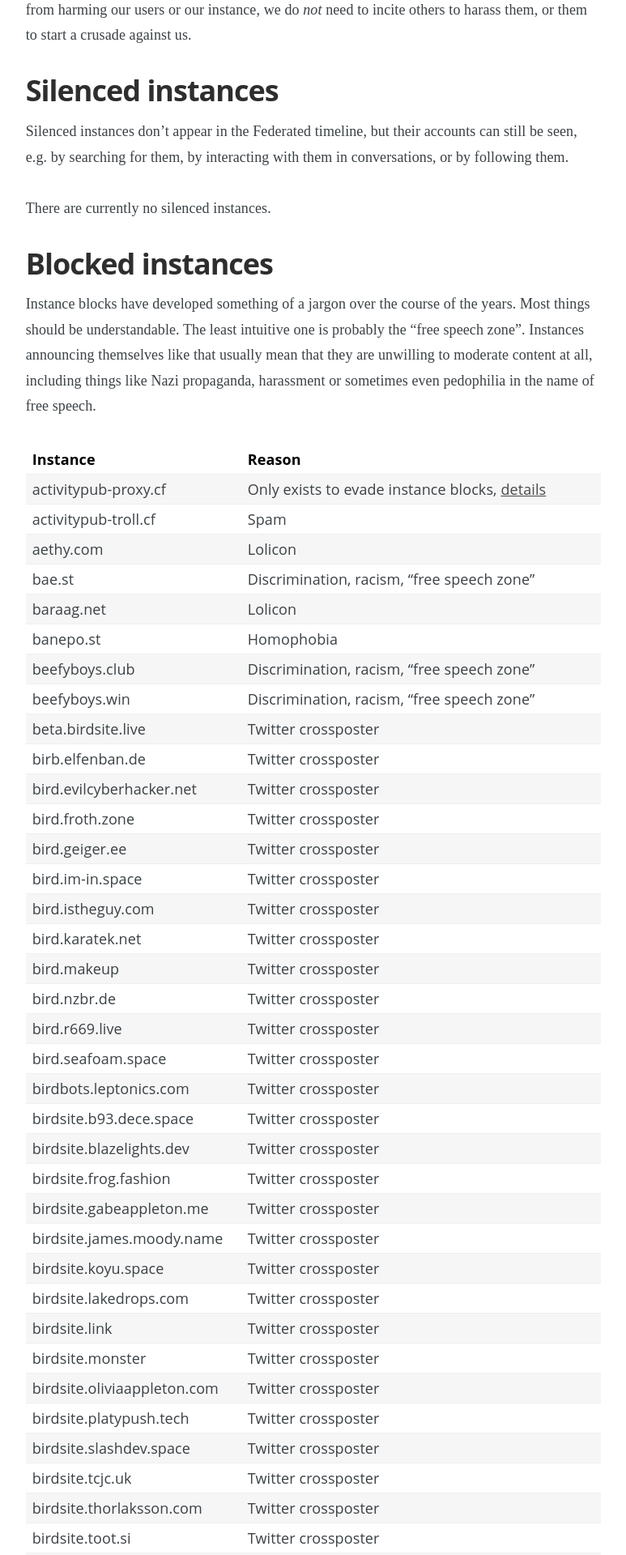
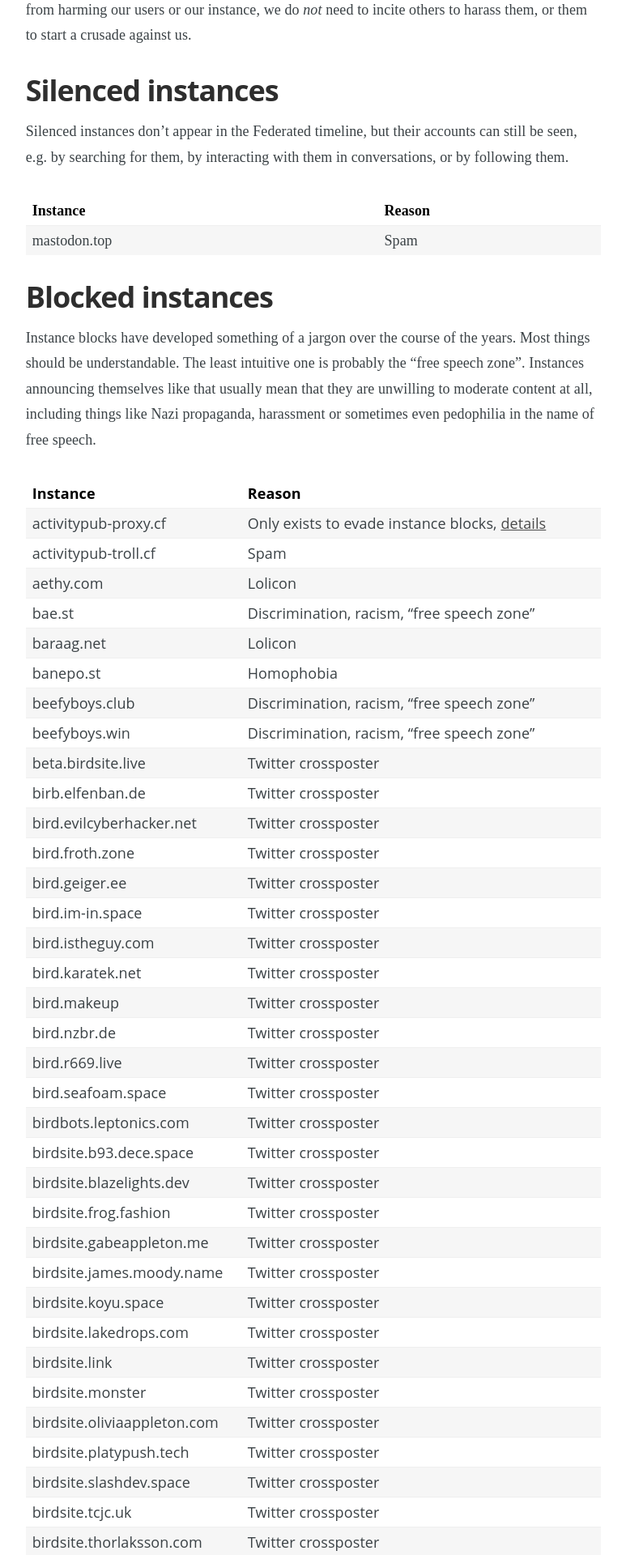
Before and after one commit to chaossocial/meta, a Jekyll site: the page built from federation.md, in a window 1280 px wide. Shown: the part 749-2669 px from the top of the page at 81% size, without its empty margins (398-1171 px from the left). Built offline with Jekyll 4.4.1, drawn with Linux system fonts in a browser that asks for light colours; some of the changed text lies outside the part shown.

Commit message:
Mute mastodon.top

```diff
--- a/federation.md
+++ b/federation.md
@@ -30,7 +30,9 @@
 Silenced instances don't appear in the Federated timeline, but their accounts can still be seen, e.g. by searching for
 them, by interacting with them in conversations, or by following them.
 
-There are currently no silenced instances.
+| Instance                    | Reason                                 |
+| --------------------------- | -------------------------------------- |
+| mastodon.top                | Spam                                   |
 
 ## Blocked instances
 
@@ -41,7 +43,7 @@
 
 
 | Instance                    | Reason                                 |
-| --------------------------- | ------------------------------------------- |
+| --------------------------- | -------------------------------------- |
 | activitypub-proxy.cf        | Only exists to evade instance blocks, [details](https://chaos.social/@rixx/109562426307905853) |
 | activitypub-troll.cf        | Spam |
 | aethy.com                   | Lolicon |
```
